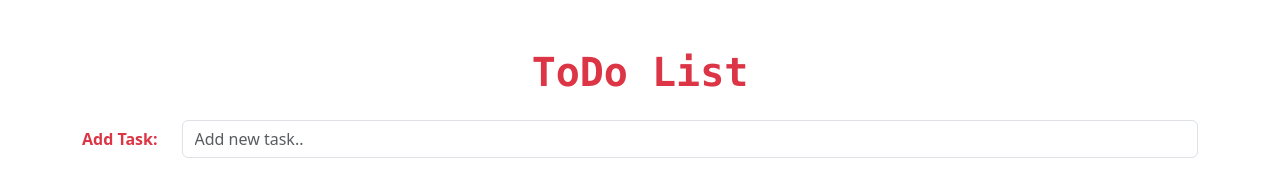
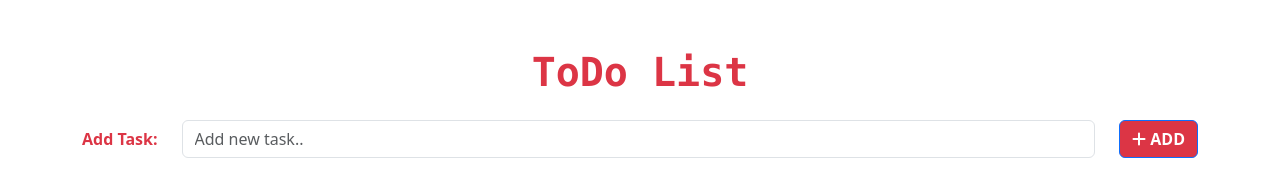
Before and after one commit to GraceGenuardi/vue-todolist, a plain HTML site: page index.html in a window 1280 px wide. Drawn offline with nearby package versions, Linux system fonts and the light colour scheme.

Commit message:
EDIT aggiunto pulsante add

```diff
--- a/index.html
+++ b/index.html
@@ -6,6 +6,7 @@
 		<meta name="viewport" content="width=device-width, initial-scale=1.0" />
 		<title>ToDo List</title>
 		<script src="https://unpkg.com/vue@3/dist/vue.global.js"></script>
+        <script src="https://kit.fontawesome.com/c5d4023dee.js" crossorigin="anonymous"></script>
 		<link
 			href="https://cdn.jsdelivr.net/npm/bootstrap@5.3.0-alpha1/dist/css/bootstrap.min.css"
 			rel="stylesheet"
@@ -32,6 +33,14 @@
 					/>
 				</div>
 
+                <!-- INIZIO AGGIUNTA ED ELIMINAZIONE TASK -->
+
+                <div class="col-auto">
+					<button class="btn btn-primary bg-danger fw-bold text-uppercase" @click="addNewTask"> <i class="fa-solid fa-plus"></i> Add</button>
+				</div>
+			</div>
+
+
 		</div>
 
         <script src="./js/app.js"></script>
```
